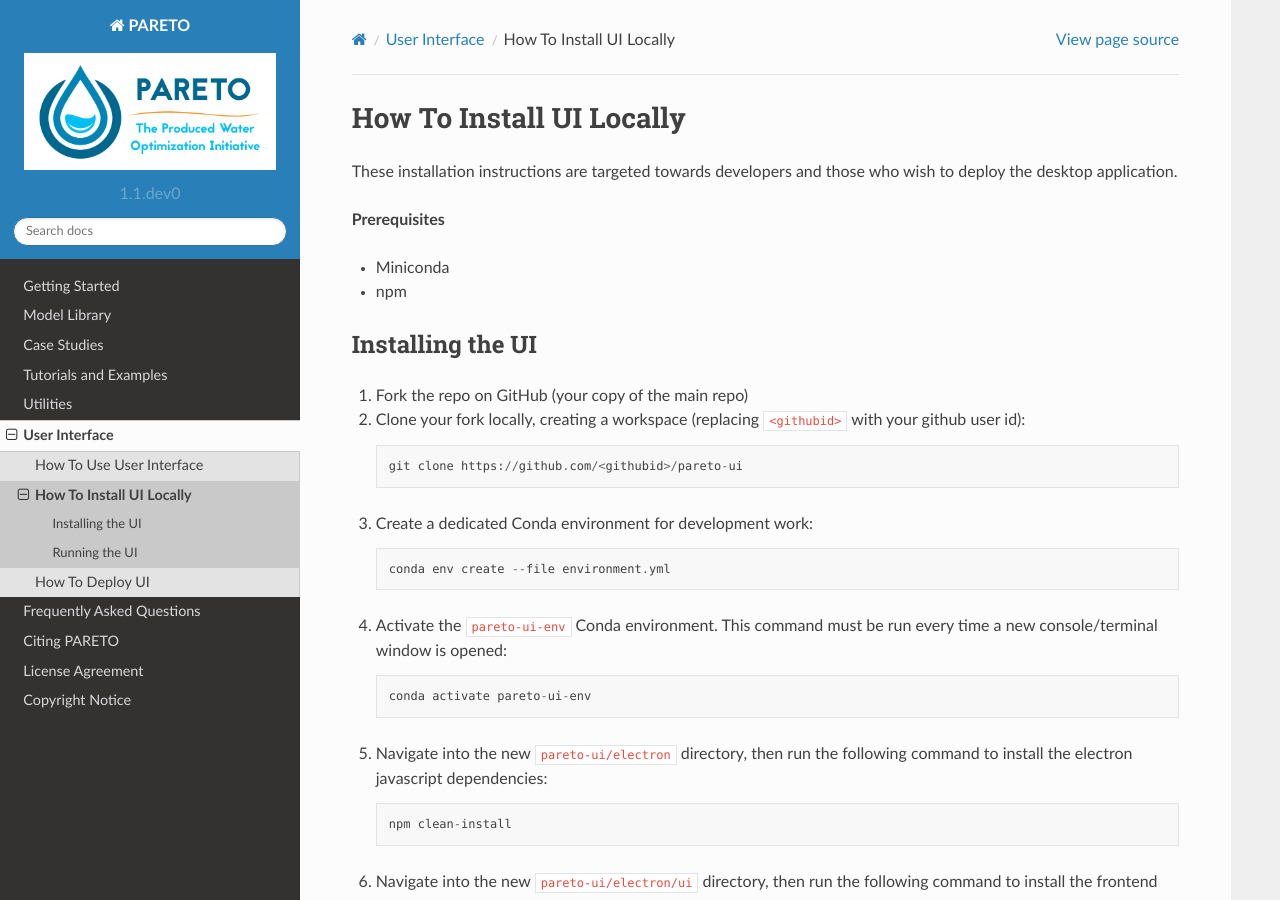
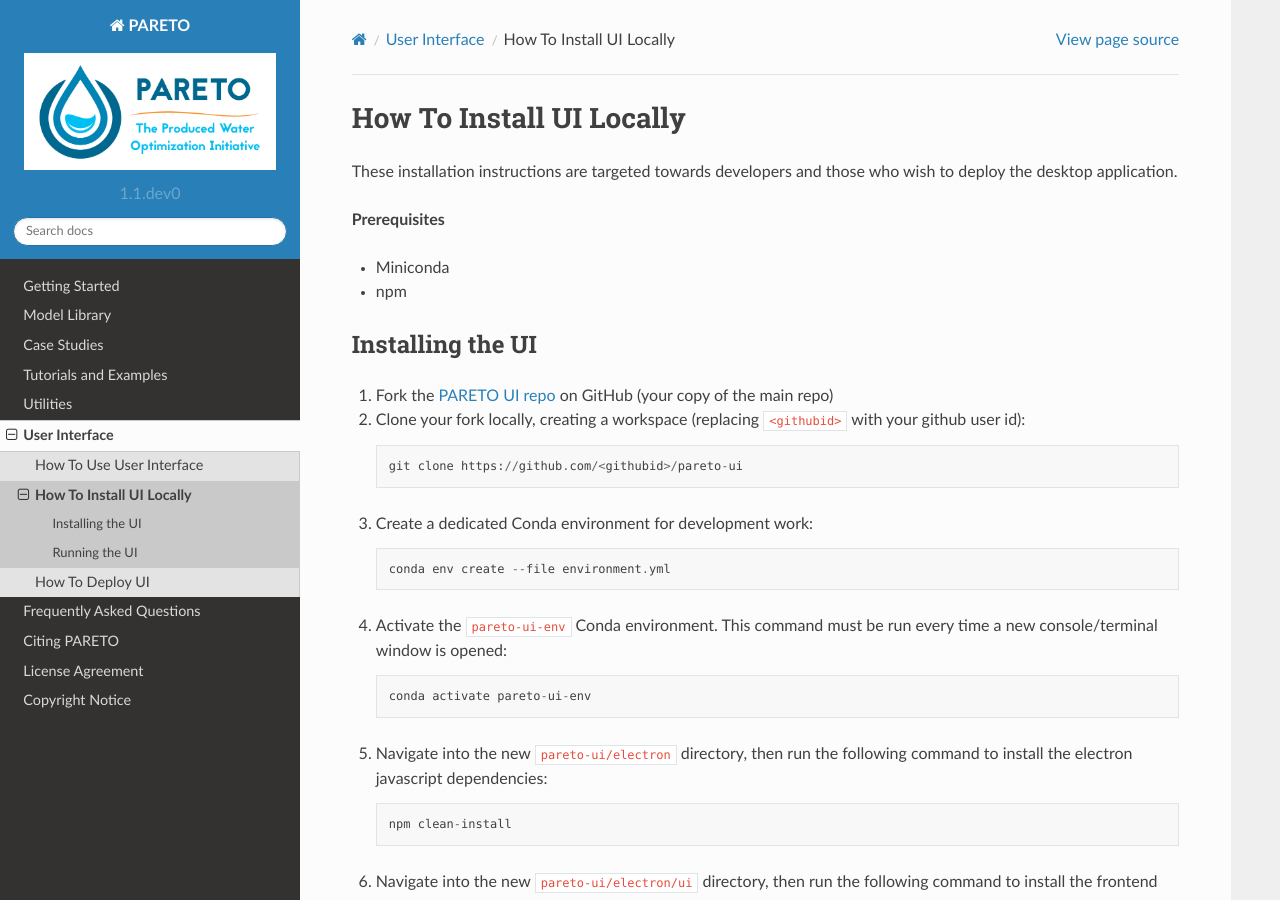
Before and after one commit to project-pareto/project-pareto, a Sphinx documentation site: the page built from docs/user_interface/how_to_install_ui_locally.rst, in a window 1280 px wide and 900 px high. Built offline with Sphinx 7.4.7 and the Read the Docs theme 2.0.0, drawn with Linux system fonts in a browser that asks for light colours.

Commit message:
add link to pareto-ui repo

```diff
--- a/docs/user_interface/how_to_install_ui_locally.rst
+++ b/docs/user_interface/how_to_install_ui_locally.rst
@@ -16,7 +16,7 @@ These installation instructions are targeted towards developers and those who wi
 Installing the UI
 -----------------
 
-1. Fork the repo on GitHub (your copy of the main repo)
+1. Fork the `PARETO UI repo <https://github.com/project-pareto/pareto-ui>`_ on GitHub (your copy of the main repo)
 
 2. Clone your fork locally, creating a workspace (replacing ``<githubid>`` with your github user id)::
 
```
